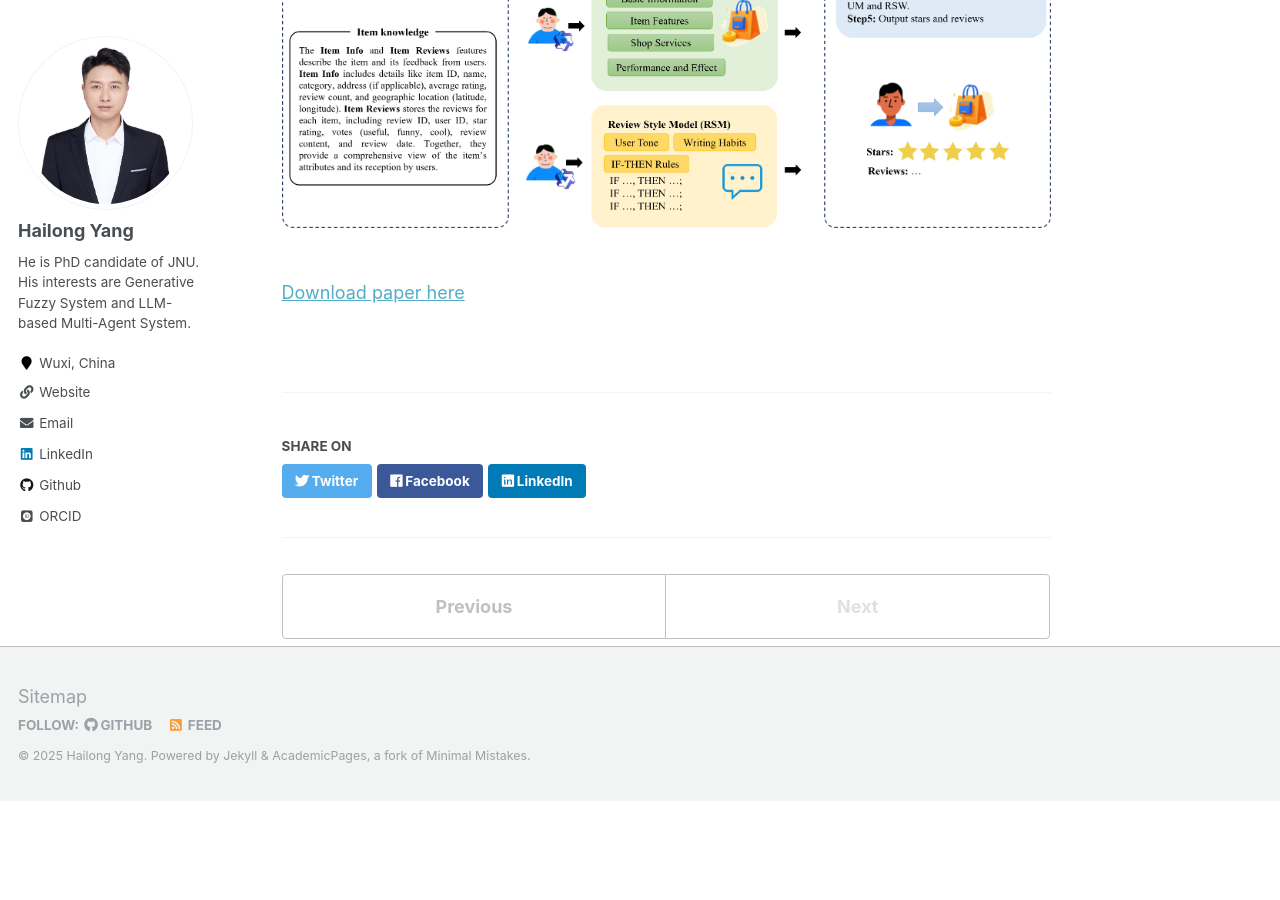
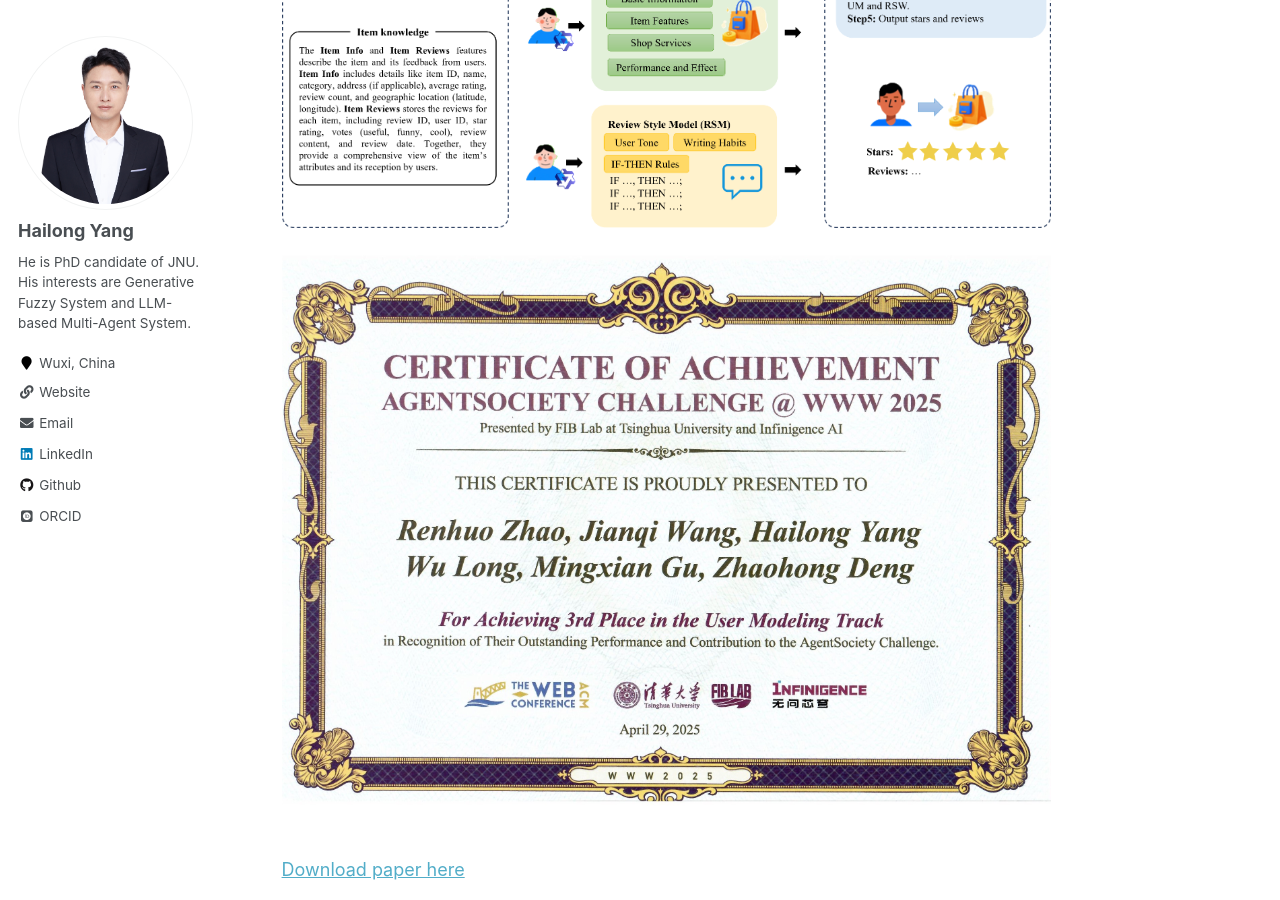
Before and after one commit to chinesebear/chinesebear.github.io, a Jekyll site: the page built from _publications/2025-02-26-ushb.md, in a window 1280 px wide and 900 px high, scrolled down 701 px. Built offline with Jekyll 4.4.1, drawn with Linux system fonts in a browser that asks for light colours; some web fonts are replaced; before the commit the page ends 1502 px from its top, so only the background shows below that.

Commit message:
societyagent

```diff
--- a/_publications/2025-02-26-ushb.md
+++ b/_publications/2025-02-26-ushb.md
@@ -15,5 +15,6 @@ USHB
 ======
 
 <img src='/images/USHB.png' width='100%'><br><br>
+<img src='/images/WWW25AgentSocietyChallenge2.jpg' width='100%'><br><br>
 
 [Download paper here](/files/USHB_WWW2025.pdf)
```
Also changed, not shown: images/WWW25AgentSocietyChallenge2.jpg (added).
